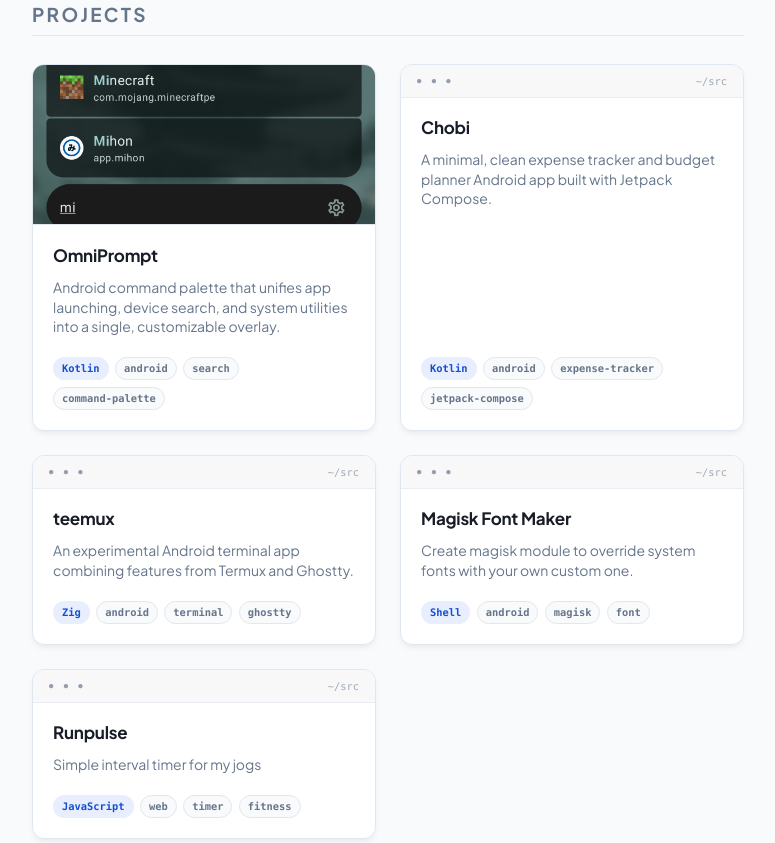
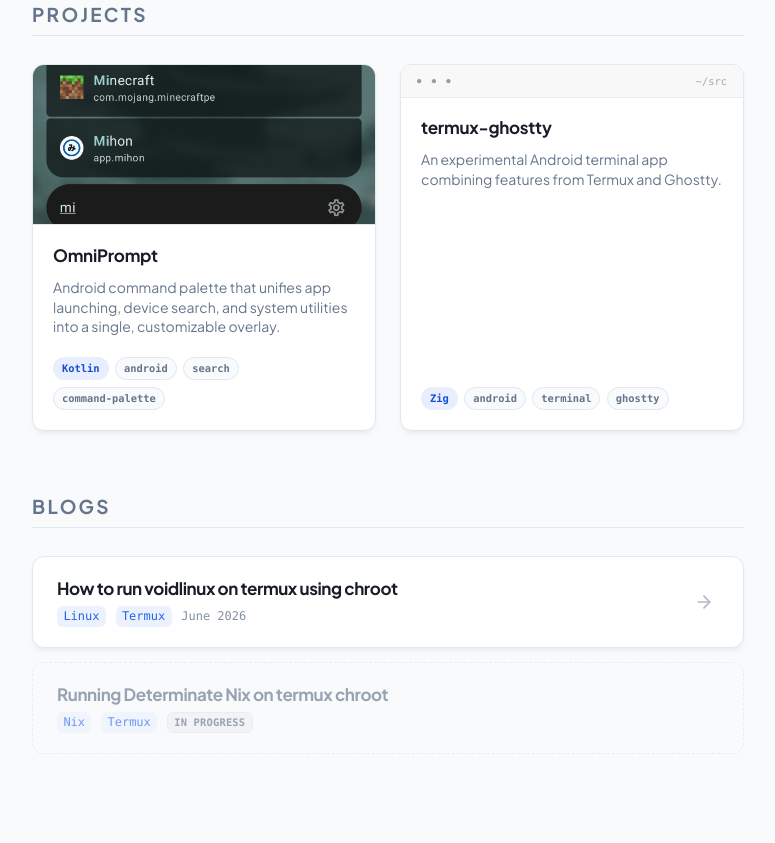
Before and after one commit to mrndstvndv/mrndstvndv.github.io, a website with bundled scripts: page index.html in a window 1280 px wide. Shown: the part 311-1154 px from the top of the page, without its empty margins (252-1027 px from the left). Built offline with nearby package versions, Linux system fonts and the light colour scheme; no server answers; files whose address does not match are found by name; a web font is replaced by a local one.

Commit message:
Show only primary projects

```diff
--- a/index.html
+++ b/index.html
@@ -76,54 +76,15 @@
 					</div>
 				</article>
 
-				<article class="project-card" data-repo="mrndstvndv/chobi">
-					<div class="card-body">
-						<h3 class="card-title"><a href="https://github.com/mrndstvndv/chobi">Chobi</a></h3>
-						<p class="card-desc">A minimal, clean expense tracker and budget planner Android app built with Jetpack Compose.</p>
-						<div class="repo-meta">
-							<span class="repo-badge lang">Kotlin</span>
-							<span class="repo-badge topic">android</span>
-							<span class="repo-badge topic">expense-tracker</span>
-							<span class="repo-badge topic">jetpack-compose</span>
-						</div>
-					</div>
-				</article>
-
 				<article class="project-card" data-repo="mrndstvndv/termux-ghostty">
 					<div class="card-body">
-						<h3 class="card-title"><a href="https://github.com/mrndstvndv/termux-ghostty">teemux</a></h3>
+						<h3 class="card-title"><a href="https://github.com/mrndstvndv/termux-ghostty">termux-ghostty</a></h3>
 						<p class="card-desc">An experimental Android terminal app combining features from Termux and Ghostty.</p>
 						<div class="repo-meta">
 							<span class="repo-badge lang">Zig</span>
 							<span class="repo-badge topic">android</span>
 							<span class="repo-badge topic">terminal</span>
 							<span class="repo-badge topic">ghostty</span>
-						</div>
-					</div>
-				</article>
-
-				<article class="project-card" data-repo="mrndstvndv/font-mod">
-					<div class="card-body">
-						<h3 class="card-title"><a href="https://mrndstvndv.github.io/font-mod/">Magisk Font Maker</a></h3>
-						<p class="card-desc">Create magisk module to override system fonts with your own custom one.</p>
-						<div class="repo-meta">
-							<span class="repo-badge lang">Shell</span>
-							<span class="repo-badge topic">android</span>
-							<span class="repo-badge topic">magisk</span>
-							<span class="repo-badge topic">font</span>
-						</div>
-					</div>
-				</article>
-
-				<article class="project-card" data-repo="mrndstvndv/runpulse">
-					<div class="card-body">
-						<h3 class="card-title"><a href="https://mrndstvndv.github.io/runpulse/">Runpulse</a></h3>
-						<p class="card-desc">Simple interval timer for my jogs</p>
-						<div class="repo-meta">
-							<span class="repo-badge lang">JavaScript</span>
-							<span class="repo-badge topic">web</span>
-							<span class="repo-badge topic">timer</span>
-							<span class="repo-badge topic">fitness</span>
 						</div>
 					</div>
 				</article>
```
